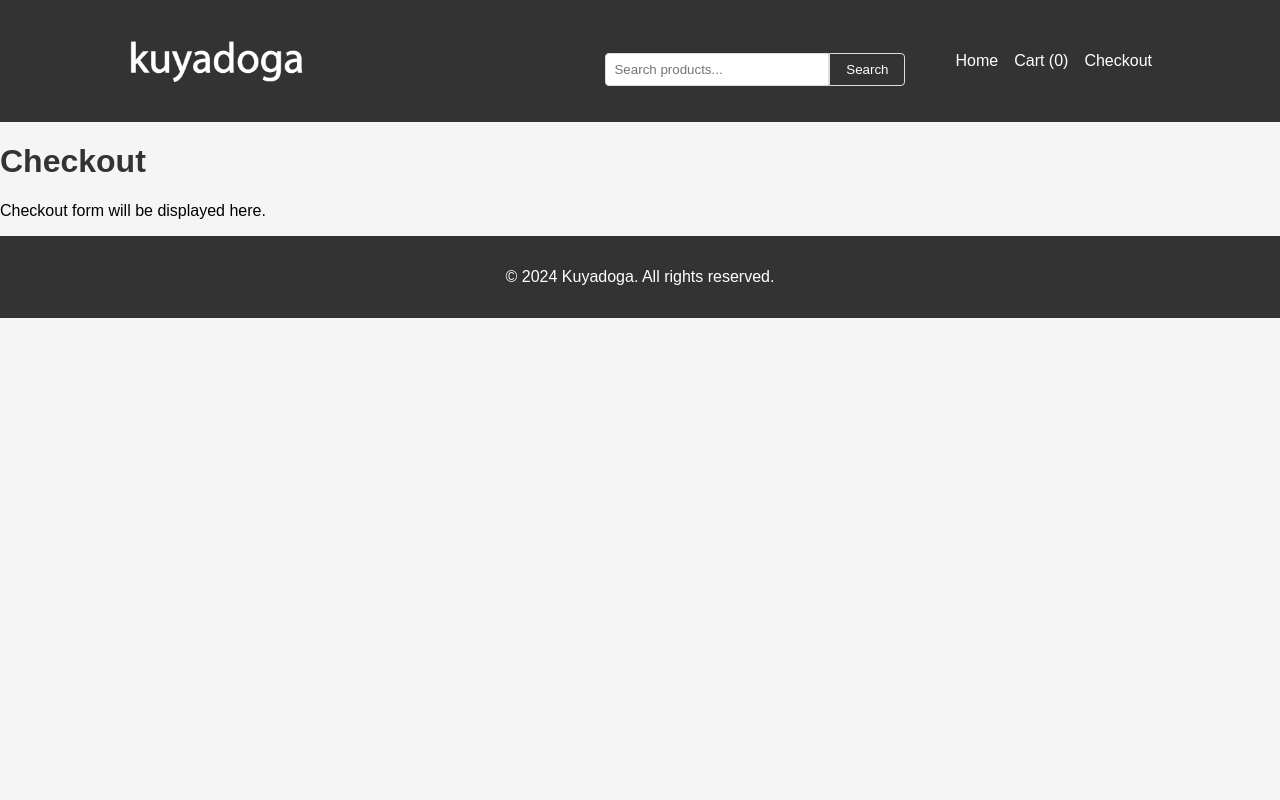
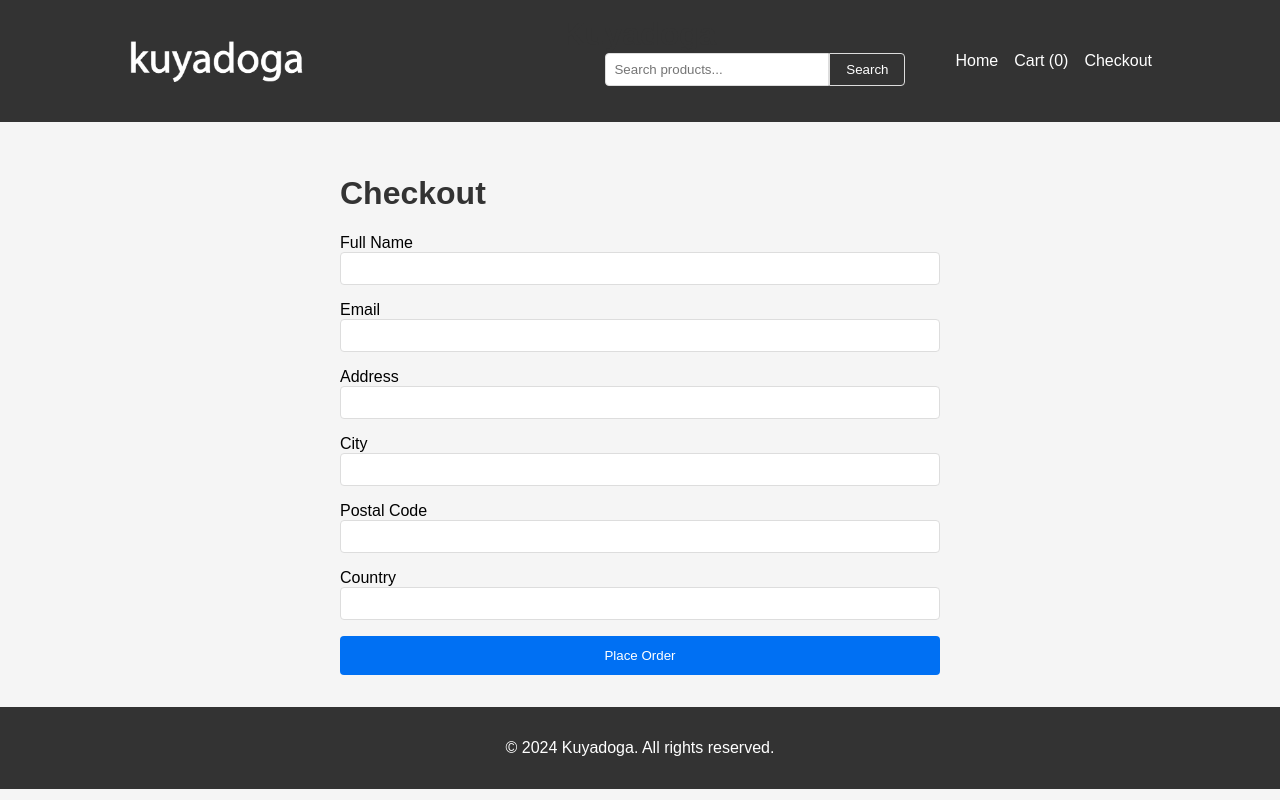
Before and after one commit to rmalla/kuyadoga-next, a Next.js app in the folder webstore-next-ssr-app/: page /checkout in a window 1280 px wide. Built offline with nearby package versions, Linux system fonts and the light colour scheme; no server answers.

Commit message:
funciona el checkout basico 0

```diff
--- a/package.json
+++ b/package.json
@@ -1,5 +1,8 @@
 {
   "dependencies": {
-    "@aws-sdk/client-ses": "^3.687.0"
+    "@aws-sdk/client-ses": "^3.687.0",
+    "@hookform/resolvers": "^3.9.1",
+    "react-hook-form": "^7.53.2",
+    "yup": "^1.4.0"
   }
 }
--- a/webstore-next-ssr-app/src/app/api/checkout/route.js
+++ b/webstore-next-ssr-app/src/app/api/checkout/route.js
@@ -1,10 +1,41 @@
 // src/app/api/checkout/route.js
 
 import { NextResponse } from 'next/server';
+import { cookies } from 'next/headers';
 
 export async function POST(request) {
-    const { cart } = await request.json();
-    // Logic to process the checkout
+    try {
+        const formData = await request.formData();
+        const name = formData.get('name');
+        const email = formData.get('email');
+        const address = formData.get('address');
+        const city = formData.get('city');
+        const postalCode = formData.get('postalCode');
+        const country = formData.get('country');
 
-    return NextResponse.json({ success: true });
+        if (!name || !email || !address || !city || !postalCode || !country) {
+            const errorUrl = new URL('/checkout?error=missing_fields', process.env.NEXT_PUBLIC_BASE_URL || 'http://kuyadoga.com:3000');
+            return NextResponse.redirect(errorUrl);
+        }
+
+        // Save order to database or process logic here
+
+        // Create a redirect response to the order summary page
+        const redirectUrl = new URL('/order-summary', process.env.NEXT_PUBLIC_BASE_URL || 'http://kuyadoga.com:3000');
+        const response = NextResponse.redirect(redirectUrl);
+
+        // Retrieve cookies and clear the cart by setting it to an empty array
+        const cookieHeader = await cookies();
+        cookieHeader.set('cart', '[]', {
+            path: '/',
+            httpOnly: true,
+            secure: process.env.NODE_ENV === 'production',
+            maxAge: 60 * 60 * 24 * 7,
+        });
+
+        return response;
+    } catch (error) {
+        console.error('Error processing order:', error);
+        return new NextResponse('Failed to place order', { status: 500 });
+    }
 }
--- a/webstore-next-ssr-app/src/app/checkout/page.js
+++ b/webstore-next-ssr-app/src/app/checkout/page.js
@@ -1,10 +1,52 @@
 // src/app/checkout/page.js
+
+export const dynamic = 'force-dynamic'; // Ensures SSR
 
 export default function CheckoutPage() {
     return (
-        <div>
+        <div style={styles.container}>
             <h1>Checkout</h1>
-            <p>Checkout form will be displayed here.</p>
+            <form action="/api/checkout" method="POST" style={styles.form}>
+                <div style={styles.field}>
+                    <label htmlFor="name">Full Name</label>
+                    <input id="name" name="name" type="text" required style={styles.input} />
+                </div>
+
+                <div style={styles.field}>
+                    <label htmlFor="email">Email</label>
+                    <input id="email" name="email" type="email" required style={styles.input} />
+                </div>
+
+                <div style={styles.field}>
+                    <label htmlFor="address">Address</label>
+                    <input id="address" name="address" type="text" required style={styles.input} />
+                </div>
+
+                <div style={styles.field}>
+                    <label htmlFor="city">City</label>
+                    <input id="city" name="city" type="text" required style={styles.input} />
+                </div>
+
+                <div style={styles.field}>
+                    <label htmlFor="postalCode">Postal Code</label>
+                    <input id="postalCode" name="postalCode" type="text" required style={styles.input} />
+                </div>
+
+                <div style={styles.field}>
+                    <label htmlFor="country">Country</label>
+                    <input id="country" name="country" type="text" required style={styles.input} />
+                </div>
+
+                <button type="submit" style={styles.button}>Place Order</button>
+            </form>
         </div>
     );
 }
+
+const styles = {
+    container: { padding: '2rem', maxWidth: '600px', margin: '0 auto' },
+    form: { display: 'flex', flexDirection: 'column', gap: '1rem' },
+    field: { display: 'flex', flexDirection: 'column' },
+    input: { padding: '0.5rem', borderRadius: '4px', border: '1px solid #ddd' },
+    button: { padding: '0.75rem', backgroundColor: '#0070f3', color: '#fff', border: 'none', borderRadius: '4px', cursor: 'pointer' },
+};
```
Also changed, not shown: webstore-next-ssr-app/src/app/cart/page.js (+28 -5 lines), webstore-next-ssr-app/src/app/order-summary/page.js (added, +13 -0 lines), 1 other file (tests, documents, lock files or other folders).
